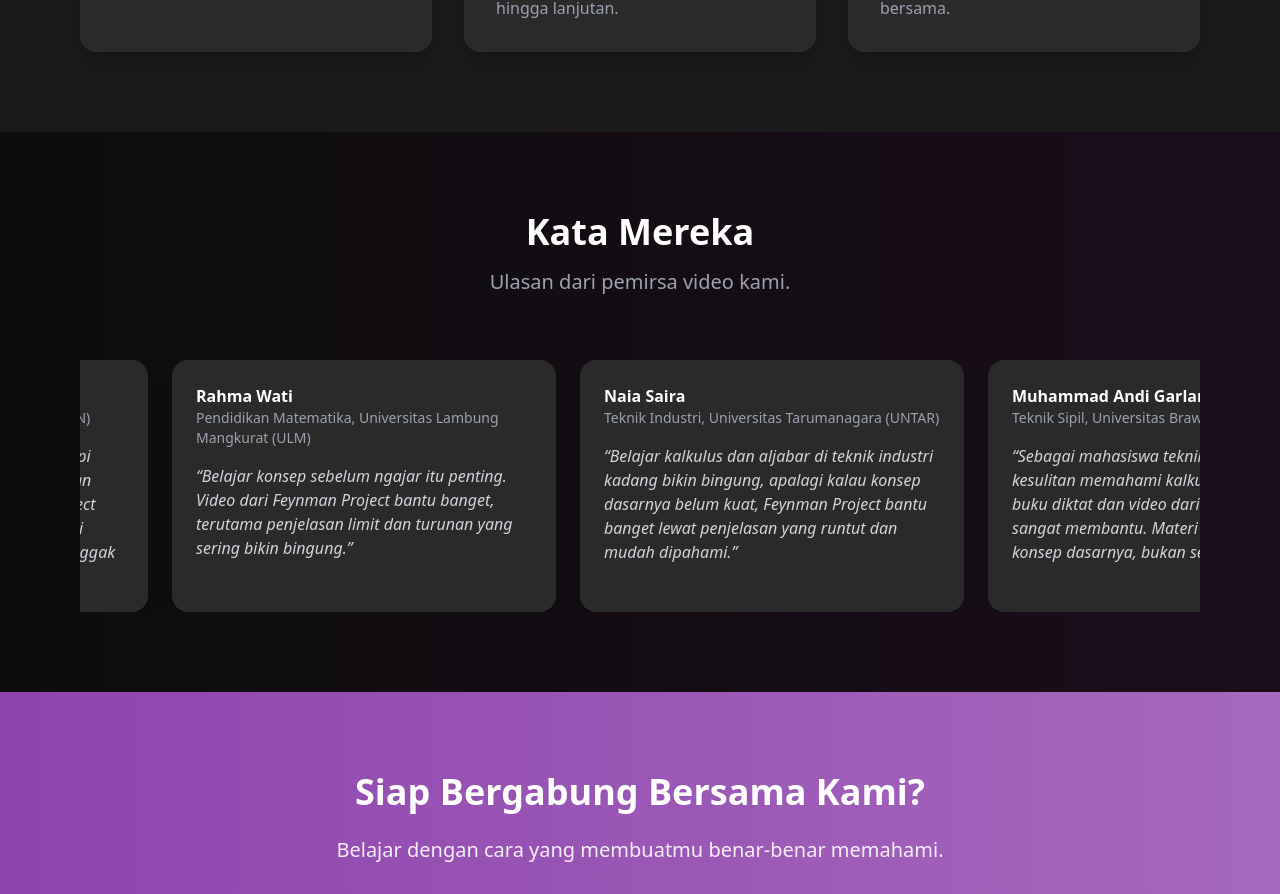
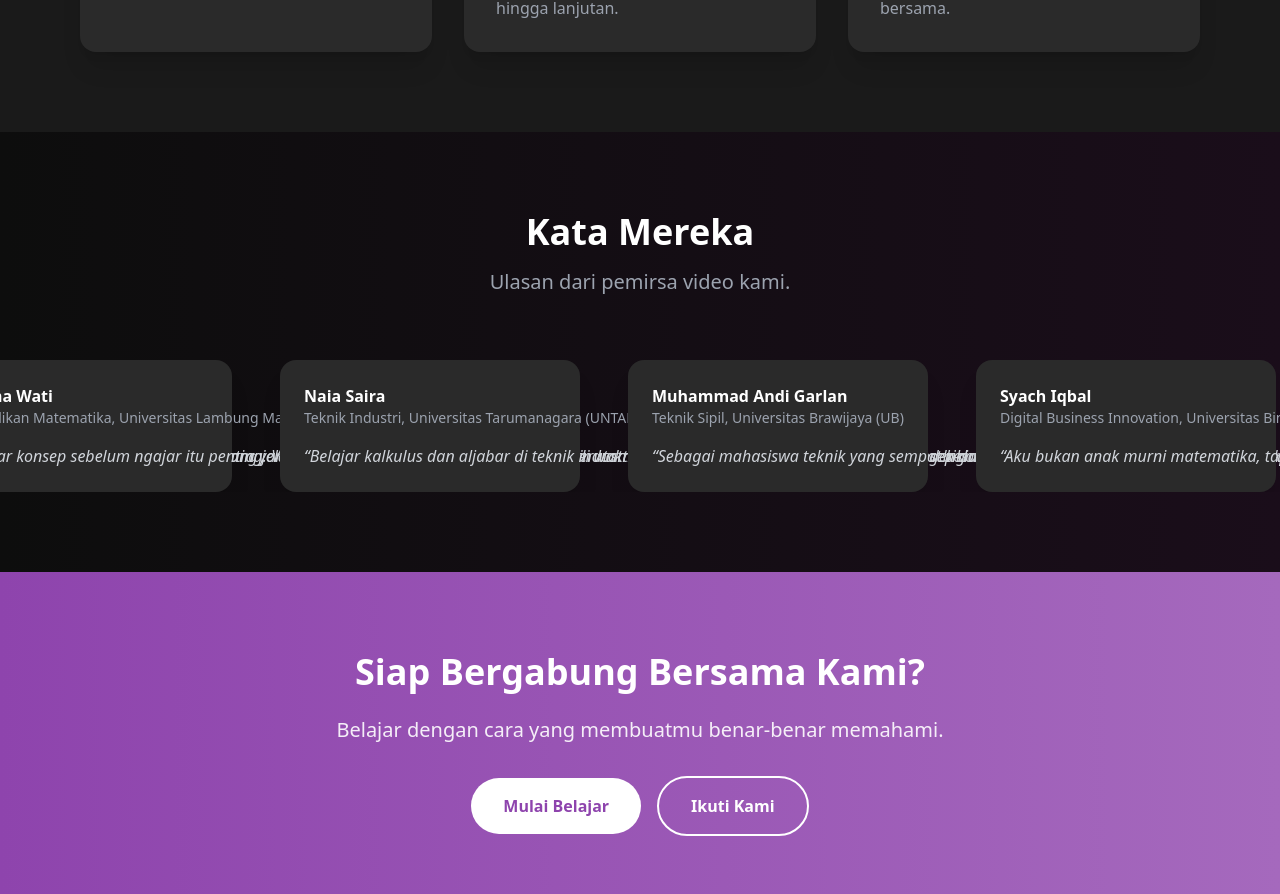
Before and after one commit to FeynmanProject/feynmanproject.github.io, a Next.js app: page / in a window 1280 px wide. Shown: the part 2936-3830 px from the top of the page. Built offline with nearby package versions, Linux system fonts and the light colour scheme.

Commit message:
Update page.tsx

```diff
--- a/app/page.tsx
+++ b/app/page.tsx
@@ -472,8 +472,8 @@ Kami mengadopsi prinsip belajar yang dikenal sebagai Teknik Feynman, yaitu metod
       </section>
 
 {/* Testimonials Section */}
-<section className="py-20 bg-gradient-to-r from-[#0D0D0D] to-[#1A0D1A]">
-  <div className="max-w-6xl mx-auto px-4">
+<section className="py-20 bg-gradient-to-r from-[#0D0D0D] to-[#1A0D1A] overflow-hidden">
+  <div className="px-0">
     <div className="text-center mb-16">
       <h2 className="text-3xl md:text-4xl font-bold mb-4">Kata Mereka</h2>
       <p className="text-xl text-gray-400">Ulasan dari pemirsa video kami.</p>
@@ -481,15 +481,12 @@ Kami mengadopsi prinsip belajar yang dikenal sebagai Teknik Feynman, yaitu metod
     <div className="relative">
       <div
         ref={testimonialSliderRef}
-        className="flex gap-6 overflow-x-auto no-scrollbar scroll-smooth px-6"
+        className="flex gap-6 overflow-x-scroll scroll-smooth whitespace-nowrap no-scrollbar animate-scroll-horizontal"
       >
-        {/* Spacer kiri */}
-        <div className="flex-shrink-0 w-1" />
-
         {[...testimonials, ...testimonials].map((t, index) => (
           <div
             key={index}
-            className="min-w-[300px] max-w-sm flex-shrink-0 bg-[#2A2A2A] p-6 rounded-2xl shadow-xl"
+            className="inline-block w-[300px] bg-[#2A2A2A] p-6 mx-3 rounded-2xl shadow-xl"
           >
             <div className="mb-4">
               <h4 className="font-semibold text-white">{t.name}</h4>
@@ -498,9 +495,6 @@ Kami mengadopsi prinsip belajar yang dikenal sebagai Teknik Feynman, yaitu metod
             <p className="text-gray-300 italic">&ldquo;{t.quote}&rdquo;</p>
           </div>
         ))}
-
-        {/* Spacer kanan */}
-        <div className="flex-shrink-0 w-1" />
       </div>
     </div>
   </div>
```
